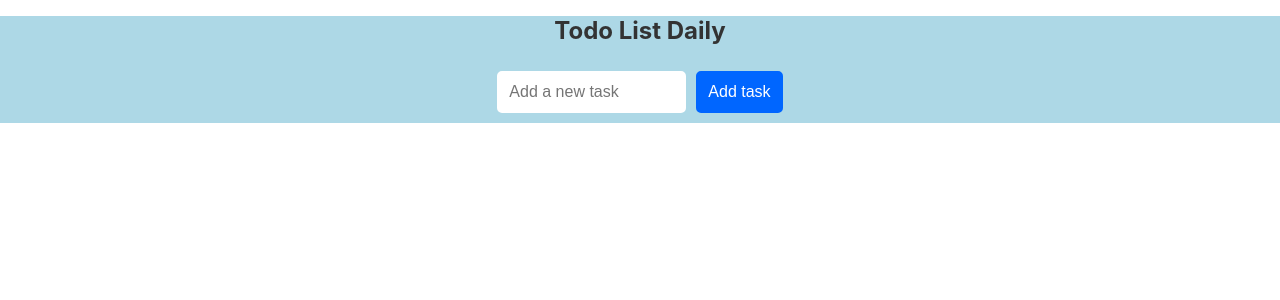
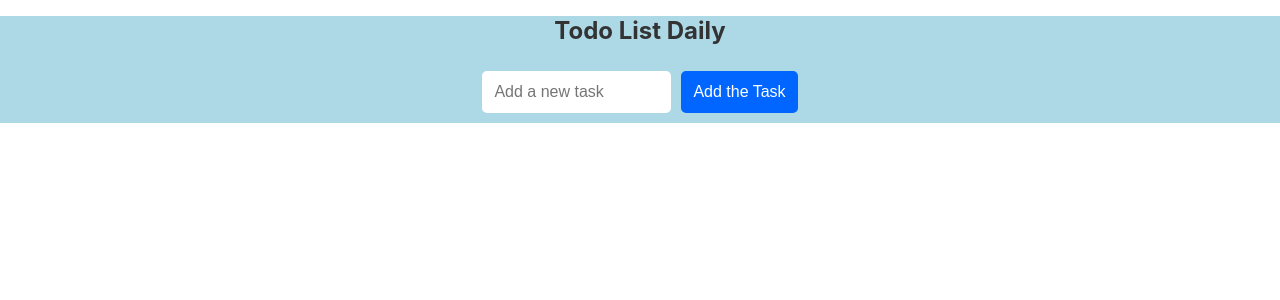
Before and after one commit to shatwarkn29/thursday, a React (Create React App) app: page / in a window 1280 px wide. Shown: the top 300 px of the page. Built offline with nearby package versions, Linux system fonts and the light colour scheme.

Commit message:
SEC-3 siple change

```diff
--- a/src/TodoList.js
+++ b/src/TodoList.js
@@ -27,7 +27,7 @@ function TodoList() {
           onChange={(e) => setTask(e.target.value)}
           placeholder="Add a new task"
         />
-        <button onClick={addTodo}>Add task</button>
+        <button onClick={addTodo}>Add the Task</button>
       </div>
       <div className='hover'>
         <ul>
@@ -35,7 +35,7 @@ function TodoList() {
             <li key={index}>
               {todo}
               <div className='lock'>
-                <button onClick={() => removeTodo(index)}>Remove Task</button>
+                <button onClick={() => removeTodo(index)}>Removing The Task</button>
               </div>
             </li>
           ))}
```
